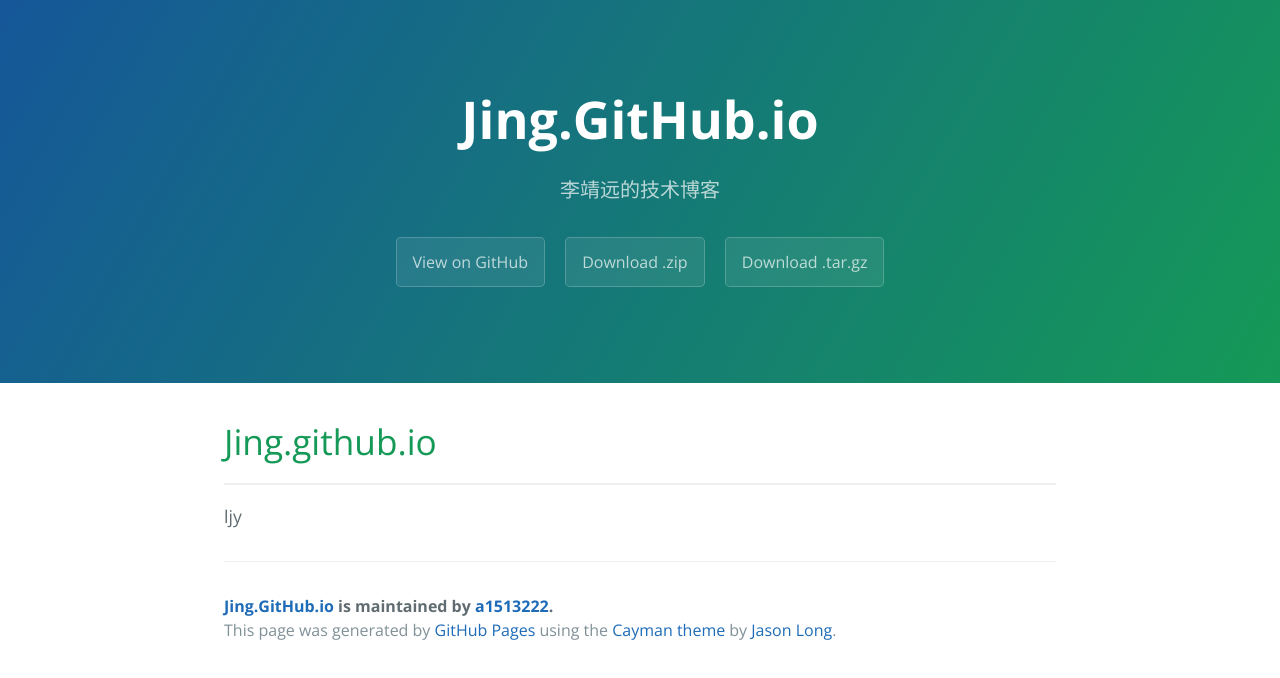
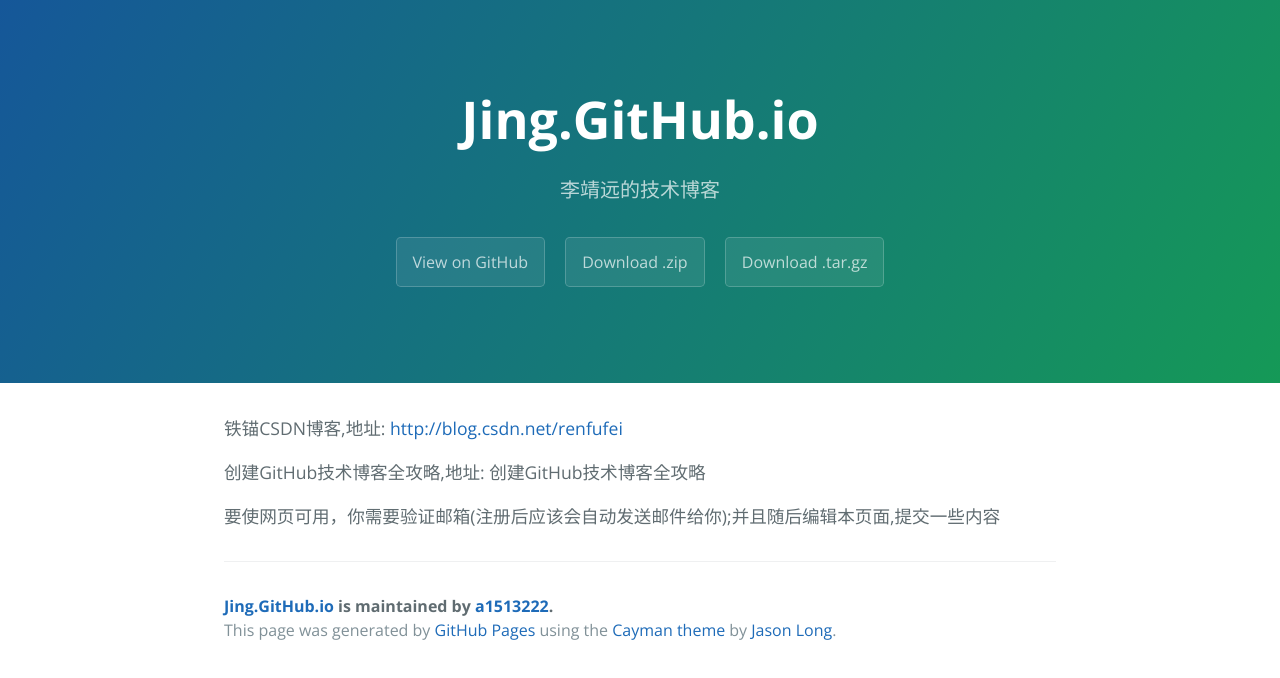
Before and after one commit to a1513222/Jing, a plain HTML site: page index.html in a window 1280 px wide. Drawn offline with nearby package versions, Linux system fonts and the light colour scheme.

Commit message:
Create gh-pages branch via GitHub

```diff
--- a/index.html
+++ b/index.html
@@ -19,12 +19,11 @@
     </section>
 
     <section class="main-content">
-      <h1>
-<a id="jinggithubio" class="anchor" href="#jinggithubio" aria-hidden="true"><span class="octicon octicon-link"></span></a>Jing.github.io</h1>
+      <p>铁锚CSDN博客,地址: <a href="http://blog.csdn.net/renfufei">http://blog.csdn.net/renfufei</a></p>
 
-<hr>
+<p>创建GitHub技术博客全攻略,地址: 创建GitHub技术博客全攻略</p>
 
-<p>ljy</p>
+<p>要使网页可用，你需要验证邮箱(注册后应该会自动发送邮件给你);并且随后编辑本页面,提交一些内容</p>
 
       <footer class="site-footer">
         <span class="site-footer-owner"><a href="https://github.com/a1513222/Jing.github.io">Jing.GitHub.io</a> is maintained by <a href="https://github.com/a1513222">a1513222</a>.</span>
--- a/params.json
+++ b/params.json
@@ -1 +1 @@
-{"name":"Jing.GitHub.io","tagline":"李靖远的技术博客","body":"# Jing.github.io\r\n--------------\r\nljy\r\n","google":"","note":"Don't delete this file! It's used internally to help with page regeneration."}
+{"name":"Jing.GitHub.io","tagline":"李靖远的技术博客","body":"铁锚CSDN博客,地址: http://blog.csdn.net/renfufei\r\n\r\n创建GitHub技术博客全攻略,地址: 创建GitHub技术博客全攻略\r\n\r\n要使网页可用，你需要验证邮箱(注册后应该会自动发送邮件给你);并且随后编辑本页面,提交一些内容","google":"","note":"Don't delete this file! It's used internally to help with page regeneration."}
```
